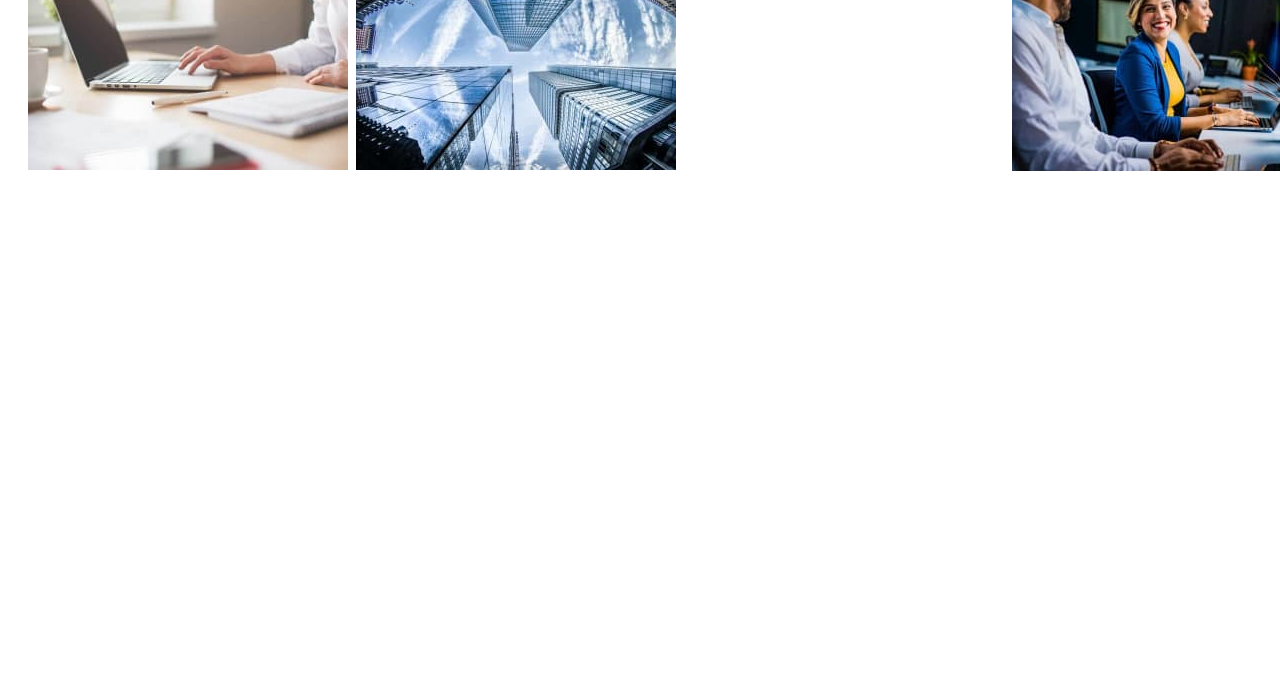
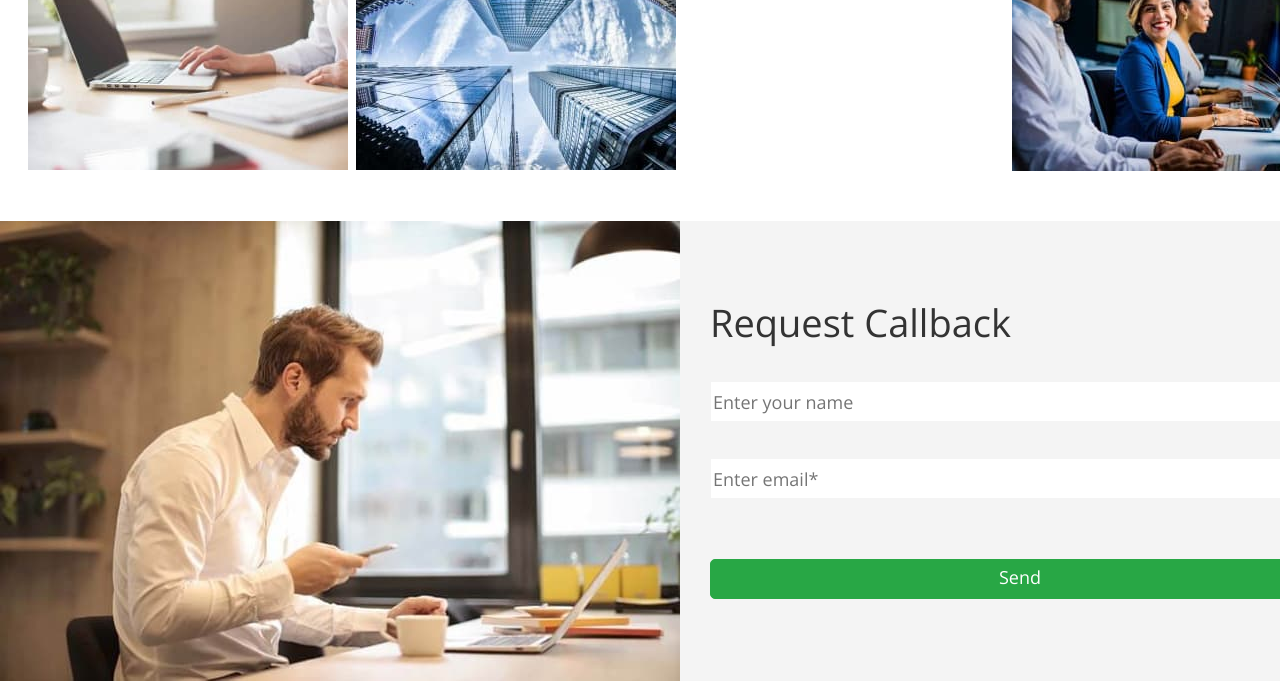
Before and after one commit to ASKurochkin/team-83, a plain HTML site: page index.html in a window 1280 px wide. Shown: the part 2065-2746 px from the top of the page. Before the commit the page ends 2286 px from the top, so only its background shows below. Drawn offline with nearby package versions, Linux system fonts and the light colour scheme.

Commit message:
update html and css

```diff
--- a/css/styles.css
+++ b/css/styles.css
@@ -288,3 +288,48 @@ button {
 	/* flex-basis: calc((100% - 16px) / 4); */
 	/* чомусь не працює (не зміг зрозуміти чому) - дає три картинки*/
 }
+
+.callback_container {
+	display: flex;
+	flex-wrap: wrap;
+	background-color: #f4f4f4;
+}
+.callback_img_box {
+	width: 50%;
+}
+.callback_form {
+	width: 50%;
+	padding: 78px 30px 82px;
+
+}
+
+.callback_form input {
+	width: 100%;
+	padding-top: 6px;
+	padding-bottom: 5px;
+
+	font-size: 18px;
+	line-height: 1.56;
+
+	border: 1px solid #f4f4f4;
+}
+
+.callback_form input::placeholder {
+	margin-right: 5px;
+}
+
+.callback_form input + input {
+	margin-top: 36px;
+}
+
+.callback_btn {
+	width: 100%;
+	padding-top: 7px;
+	padding-bottom: 10px;
+	margin-top: 60px;
+
+	color: var(--secondory-text-color);
+	background-color: var(--acent-color);
+	border: 1px solid var(--acent-color);
+	border-radius: 5px;
+}
--- a/index.html
+++ b/index.html
@@ -145,6 +145,26 @@
           </ul>
         </div>
       </section>
+
+      <!-- Request Callback -->
+
+      <section class="callback">
+        <div class="container callback_container">
+<div class="callback_img_box">
+  <img class="callback_img" src="./images/callback/rectangle.jpg" max-width="680px" alt="man looking at laptop">
+</div>
+
+<form name="request-callback" class="callback_form">
+
+  <h2 class="cases-title">Request Callback</h2>
+
+  <input type="text" name="username" placeholder="Enter your name">
+
+  <input type="mail" name="mail" placeholder="Enter email*">
+
+  <button type="submit" class="callback_btn">Send</button>
+</form>
+      </section>
     </main>
     <footer></footer>
   </body>
```
Also changed, not shown: images/callback/rectangle.jpg (added). Lines whose indentation alone changed are shown as unchanged.
